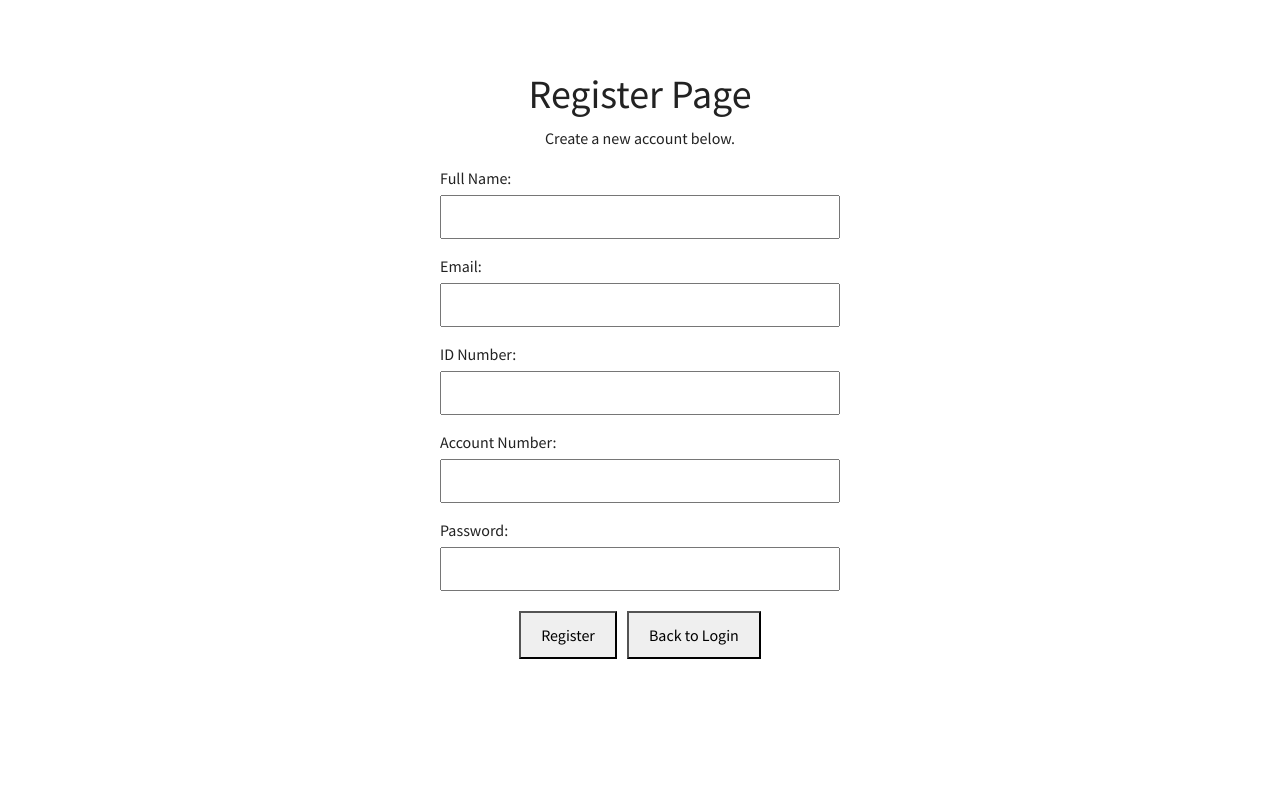
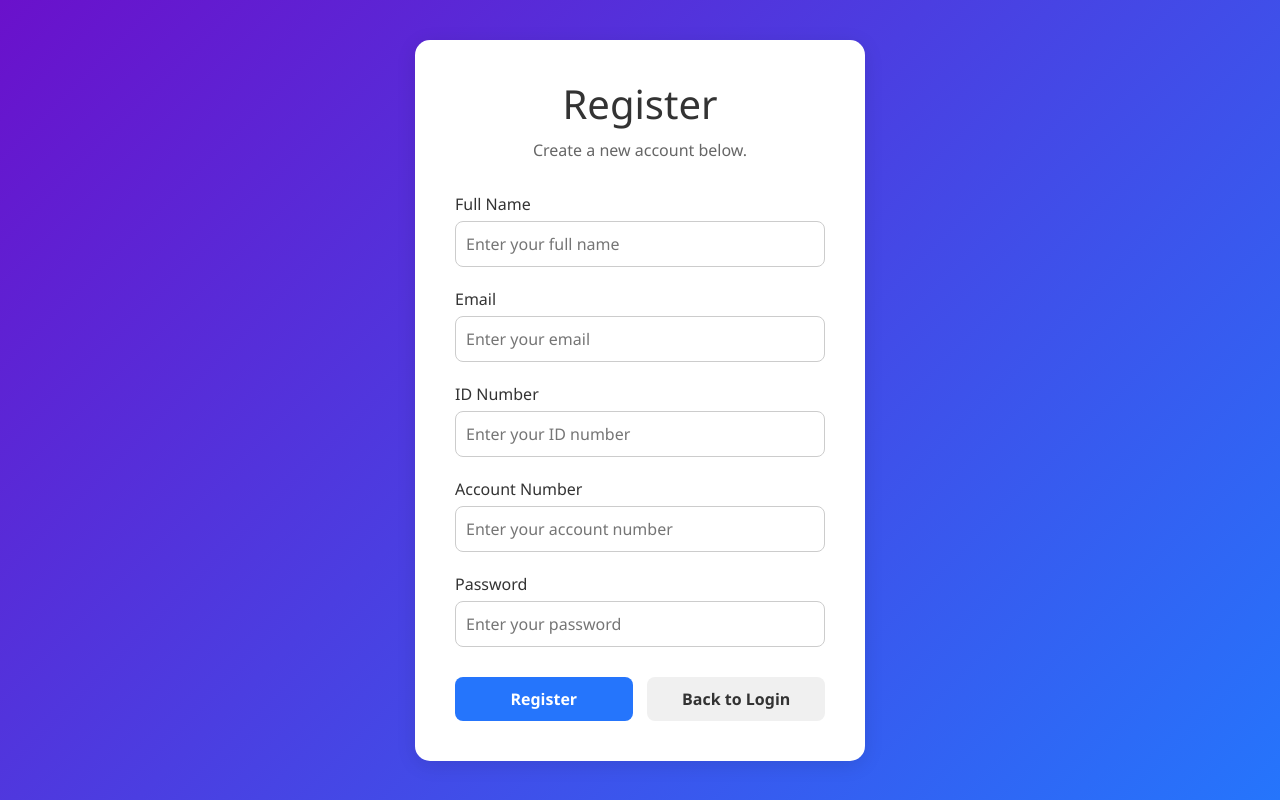
Before and after one commit to RyanCantUNI/INSY7314-POE-KSS, a React (Create React App) app in the folder frontend/: page /register in a window 1280 px wide. Built offline with nearby package versions, Linux system fonts and the light colour scheme.

Commit message:
Added the ui for login and register

```diff
--- a/frontend/src/components/login.js
+++ b/frontend/src/components/login.js
@@ -6,7 +6,8 @@ function Login() {
   const navigate = useNavigate();
   const [formData, setFormData] = useState({
     email: '',
-    password: ''
+    password: '',
+    accountNumber: ''
   });
 
   const handleChange = (e) => {
@@ -21,57 +22,149 @@ function Login() {
 
     const user = {
       email: formData.email,
-      password: formData.password
+      password: formData.password,
+      accountNumber: formData.accountNumber
     };
+
     axios.post("https://localhost:443/login", user)
       .then((response) => {
         alert("Login successful!");
         localStorage.setItem("userID", response.data.userID);
-        console.log(localStorage.getItem("userID", response.data.userID))
         navigate("/payment");
       })
       .catch((error) => {
         alert("Login failed. Please check your credentials.");
         console.error("Login error:", error);
       });
-  }
+  };
+
   return (
-    <div style={{ textAlign: 'center', marginTop: '50px', padding: '20px' }}>
-      <h1>Login Page</h1>
-      <p>Welcome back! Please log in below.</p>
-      <form onSubmit={handleSubmit} style={{ maxWidth: '400px', margin: '0 auto' }}>
-        <div style={{ marginBottom: '15px' }}>
-          <label style={{ display: 'block', marginBottom: '5px', textAlign: 'left' }}>Email:</label>
+    <div style={{
+      display: 'flex',
+      justifyContent: 'center',
+      alignItems: 'center',
+      height: '100vh',
+      background: 'linear-gradient(135deg, #6a11cb, #2575fc)',
+      fontFamily: 'Segoe UI, Tahoma, Geneva, Verdana, sans-serif'
+    }}>
+      <div style={{
+        backgroundColor: '#fff',
+        padding: '40px',
+        borderRadius: '15px',
+        boxShadow: '0 4px 20px rgba(0, 0, 0, 0.1)',
+        width: '100%',
+        maxWidth: '400px',
+        textAlign: 'center'
+      }}>
+        <h1 style={{ marginBottom: '10px', color: '#333' }}>Login</h1>
+        <p style={{ color: '#666', marginBottom: '30px' }}>Welcome back! Please log in below.</p>
+
+        <form onSubmit={handleSubmit}>
+          {/* Account Number Field */}
+          <div style={{ marginBottom: '20px', textAlign: 'left' }}>
+            <label style={{ display: 'block', marginBottom: '5px', fontWeight: '500', color: '#333' }}>Account Number</label>
+            <input
+              type="text"
+              name="accountNumber"
+              placeholder="Enter your account number"
+              value={formData.accountNumber}
+              onChange={handleChange}
+              style={{
+                width: '100%',
+                padding: '10px',
+                borderRadius: '8px',
+                border: '1px solid #ccc',
+                boxSizing: 'border-box'
+              }}
+              required
+            />
+          </div>
+
+          {/* Email Field */}
+          <div style={{ marginBottom: '20px', textAlign: 'left' }}>
+            <label style={{ display: 'block', marginBottom: '5px', fontWeight: '500', color: '#333' }}>Email</label>
             <input
               type="email"
               name="email"
+              placeholder="Enter your email"
               value={formData.email}
               onChange={handleChange}
-            style={{ width: '100%', padding: '8px', boxSizing: 'border-box' }}
+              style={{
+                width: '100%',
+                padding: '10px',
+                borderRadius: '8px',
+                border: '1px solid #ccc',
+                boxSizing: 'border-box'
+              }}
               required
             />
           </div>
-        <div style={{ marginBottom: '15px' }}>
-          <label style={{ display: 'block', marginBottom: '5px', textAlign: 'left' }}>Password:</label>
+
+          {/* Password Field */}
+          <div style={{ marginBottom: '30px', textAlign: 'left' }}>
+            <label style={{ display: 'block', marginBottom: '5px', fontWeight: '500', color: '#333' }}>Password</label>
             <input
               type="password"
               name="password"
+              placeholder="Enter your password"
               value={formData.password}
               onChange={handleChange}
-            style={{ width: '100%', padding: '8px', boxSizing: 'border-box' }}
+              style={{
+                width: '100%',
+                padding: '10px',
+                borderRadius: '8px',
+                border: '1px solid #ccc',
+                boxSizing: 'border-box'
+              }}
               required
             />
           </div>
-        <div style={{ marginTop: '20px' }}>
-          <button type="submit" style={{ padding: '10px 20px', marginRight: '10px', cursor: 'pointer' }}>
+
+          {/* Buttons */}
+          <div style={{ display: 'flex', justifyContent: 'space-between' }}>
+            <button
+              type="submit"
+              style={{
+                backgroundColor: '#2575fc',
+                color: '#fff',
+                padding: '10px 20px',
+                border: 'none',
+                borderRadius: '8px',
+                cursor: 'pointer',
+                fontWeight: '600',
+                width: '48%',
+                transition: 'background-color 0.3s ease'
+              }}
+              onMouseOver={(e) => e.target.style.backgroundColor = '#1a5fd1'}
+              onMouseOut={(e) => e.target.style.backgroundColor = '#2575fc'}
+            >
               Login
             </button>
-          <button type="button" onClick={() => navigate('/register')} style={{ padding: '10px 20px', cursor: 'pointer' }}>
+
+            <button
+              type="button"
+              onClick={() => navigate('/register')}
+              style={{
+                backgroundColor: '#f0f0f0',
+                color: '#333',
+                padding: '10px 20px',
+                border: 'none',
+                borderRadius: '8px',
+                cursor: 'pointer',
+                fontWeight: '600',
+                width: '48%',
+                transition: 'background-color 0.3s ease'
+              }}
+              onMouseOver={(e) => e.target.style.backgroundColor = '#e0e0e0'}
+              onMouseOut={(e) => e.target.style.backgroundColor = '#f0f0f0'}
+            >
               Register
             </button>
           </div>
         </form>
       </div>
+    </div>
   );
 }
+
 export default Login;
--- a/frontend/src/components/register.js
+++ b/frontend/src/components/register.js
@@ -29,88 +29,195 @@ function Register() {
     } catch (error) {
       console.error('Registration error:', error);
       if (error.response) {
-                // Server responded with error
         alert(`Registration failed: ${error.response.data.message || error.response.data}`);
       } else if (error.request) {
-                // Request made but no response
         alert('Cannot connect to server. Please ensure the backend is running on https://localhost:443');
       } else {
-                // Other errors
         alert('Registration failed. Please check your details.');
       }
     }
   };
 
   return (
-        <div style={{ textAlign: 'center', marginTop: '50px', padding: '20px' }}>
-            <h1>Register Page</h1>
-            <p>Create a new account below.</p>
-            <form onSubmit={handleSubmit} style={{ maxWidth: '400px', margin: '0 auto' }}>
-                <div style={{ marginBottom: '15px' }}>
-                    <label style={{ display: 'block', marginBottom: '5px', textAlign: 'left' }}>Full Name:</label>
+    <div
+      style={{
+        display: 'flex',
+        justifyContent: 'center',
+        alignItems: 'center',
+        height: '100vh',
+        background: 'linear-gradient(135deg, #6a11cb, #2575fc)',
+        fontFamily: 'Segoe UI, Tahoma, Geneva, Verdana, sans-serif'
+      }}
+    >
+      <div
+        style={{
+          backgroundColor: '#fff',
+          padding: '40px',
+          borderRadius: '15px',
+          boxShadow: '0 4px 20px rgba(0, 0, 0, 0.1)',
+          width: '100%',
+          maxWidth: '450px',
+          textAlign: 'center'
+        }}
+      >
+        <h1 style={{ marginBottom: '10px', color: '#333' }}>Register</h1>
+        <p style={{ color: '#666', marginBottom: '30px' }}>Create a new account below.</p>
+
+        <form onSubmit={handleSubmit}>
+          {/* Full Name */}
+          <div style={{ marginBottom: '20px', textAlign: 'left' }}>
+            <label style={{ display: 'block', marginBottom: '5px', fontWeight: '500', color: '#333' }}>
+              Full Name
+            </label>
             <input
               type="text"
               name="fullName"
+              placeholder="Enter your full name"
               value={formData.fullName}
               onChange={handleChange}
-                        style={{ width: '100%', padding: '8px', boxSizing: 'border-box' }}
+              style={{
+                width: '100%',
+                padding: '10px',
+                borderRadius: '8px',
+                border: '1px solid #ccc',
+                boxSizing: 'border-box'
+              }}
               required
             />
           </div>
-                <div style={{ marginBottom: '15px' }}>
-                    <label style={{ display: 'block', marginBottom: '5px', textAlign: 'left' }}>Email:</label>
+
+          {/* Email */}
+          <div style={{ marginBottom: '20px', textAlign: 'left' }}>
+            <label style={{ display: 'block', marginBottom: '5px', fontWeight: '500', color: '#333' }}>
+              Email
+            </label>
             <input
               type="email"
               name="email"
+              placeholder="Enter your email"
               value={formData.email}
               onChange={handleChange}
-                        style={{ width: '100%', padding: '8px', boxSizing: 'border-box' }}
+              style={{
+                width: '100%',
+                padding: '10px',
+                borderRadius: '8px',
+                border: '1px solid #ccc',
+                boxSizing: 'border-box'
+              }}
               required
             />
           </div>
-                <div style={{ marginBottom: '15px' }}>
-                    <label style={{ display: 'block', marginBottom: '5px', textAlign: 'left' }}>ID Number:</label>
+
+          {/* ID Number */}
+          <div style={{ marginBottom: '20px', textAlign: 'left' }}>
+            <label style={{ display: 'block', marginBottom: '5px', fontWeight: '500', color: '#333' }}>
+              ID Number
+            </label>
             <input
               type="text"
               name="idNumber"
+              placeholder="Enter your ID number"
               value={formData.idNumber}
               onChange={handleChange}
-                        style={{ width: '100%', padding: '8px', boxSizing: 'border-box' }}
+              style={{
+                width: '100%',
+                padding: '10px',
+                borderRadius: '8px',
+                border: '1px solid #ccc',
+                boxSizing: 'border-box'
+              }}
               required
             />
           </div>
-                <div style={{ marginBottom: '15px' }}>
-                    <label style={{ display: 'block', marginBottom: '5px', textAlign: 'left' }}>Account Number:</label>
+
+          {/* Account Number */}
+          <div style={{ marginBottom: '20px', textAlign: 'left' }}>
+            <label style={{ display: 'block', marginBottom: '5px', fontWeight: '500', color: '#333' }}>
+              Account Number
+            </label>
             <input
               type="text"
               name="accountNumber"
+              placeholder="Enter your account number"
               value={formData.accountNumber}
               onChange={handleChange}
-                        style={{ width: '100%', padding: '8px', boxSizing: 'border-box' }}
+              style={{
+                width: '100%',
+                padding: '10px',
+                borderRadius: '8px',
+                border: '1px solid #ccc',
+                boxSizing: 'border-box'
+              }}
               required
             />
           </div>
-                <div style={{ marginBottom: '15px' }}>
-                    <label style={{ display: 'block', marginBottom: '5px', textAlign: 'left' }}>Password:</label>
+
+          {/* Password */}
+          <div style={{ marginBottom: '30px', textAlign: 'left' }}>
+            <label style={{ display: 'block', marginBottom: '5px', fontWeight: '500', color: '#333' }}>
+              Password
+            </label>
             <input
               type="password"
               name="password"
+              placeholder="Enter your password"
               value={formData.password}
               onChange={handleChange}
-                        style={{ width: '100%', padding: '8px', boxSizing: 'border-box' }}
+              style={{
+                width: '100%',
+                padding: '10px',
+                borderRadius: '8px',
+                border: '1px solid #ccc',
+                boxSizing: 'border-box'
+              }}
               required
             />
           </div>
-                <div style={{ marginTop: '20px' }}>
-                    <button type="submit" style={{ padding: '10px 20px', marginRight: '10px', cursor: 'pointer' }}>
+
+          {/* Buttons */}
+          <div style={{ display: 'flex', justifyContent: 'space-between' }}>
+            <button
+              type="submit"
+              style={{
+                backgroundColor: '#2575fc',
+                color: '#fff',
+                padding: '10px 20px',
+                border: 'none',
+                borderRadius: '8px',
+                cursor: 'pointer',
+                fontWeight: '600',
+                width: '48%',
+                transition: 'background-color 0.3s ease'
+              }}
+              onMouseOver={(e) => (e.target.style.backgroundColor = '#1a5fd1')}
+              onMouseOut={(e) => (e.target.style.backgroundColor = '#2575fc')}
+            >
               Register
             </button>
-                    <button type="button" onClick={() => navigate('/login')} style={{ padding: '10px 20px', cursor: 'pointer' }}>
+
+            <button
+              type="button"
+              onClick={() => navigate('/login')}
+              style={{
+                backgroundColor: '#f0f0f0',
+                color: '#333',
+                padding: '10px 20px',
+                border: 'none',
+                borderRadius: '8px',
+                cursor: 'pointer',
+                fontWeight: '600',
+                width: '48%',
+                transition: 'background-color 0.3s ease'
+              }}
+              onMouseOver={(e) => (e.target.style.backgroundColor = '#e0e0e0')}
+              onMouseOut={(e) => (e.target.style.backgroundColor = '#f0f0f0')}
+            >
               Back to Login
             </button>
           </div>
         </form>
       </div>
+    </div>
   );
 }
 
```
Also changed, not shown: 1 other file (tests, documents, lock files or other folders). Lines whose indentation alone changed are shown as unchanged.
